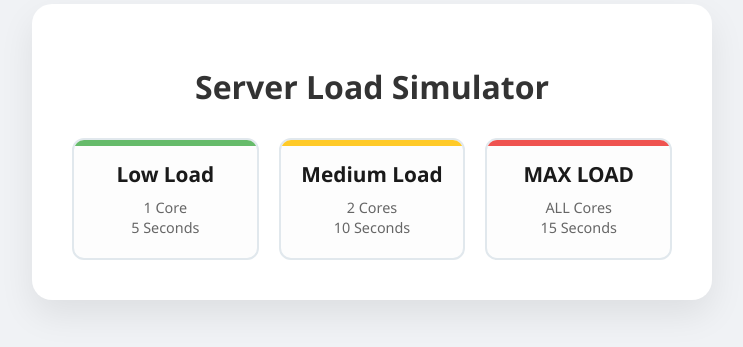
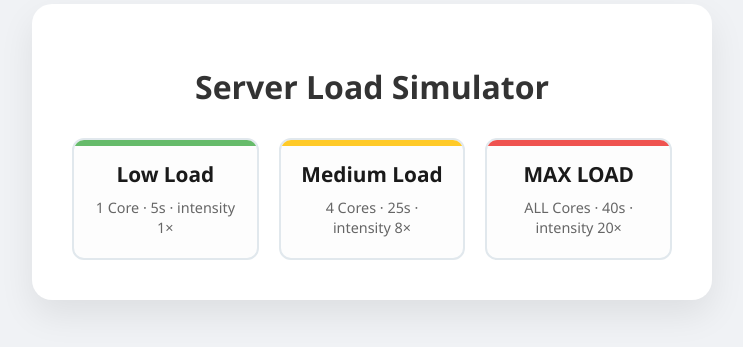
Before and after one commit to kboretska/PeEx-tasks, a Flask app: page / in a window 1280 px wide. Shown: the part 248-595 px from the top of the page, without its empty margins (268-1011 px from the left). Run offline with Flask 3, Linux system fonts and the light colour scheme.

Commit message:
Add Azure Terraform infra, update CI for GHCR deploy, app load tuning

```diff
--- a/app.py
+++ b/app.py
@@ -6,11 +6,14 @@ app = Flask(__name__)
 
 
 class CPULoadSimulator:
+    BASE_INNER = 10000
+
     @staticmethod
-    def run(duration_seconds: int):
+    def run(duration_seconds: int, intensity: int = 1):
+        inner = max(1, intensity) * CPULoadSimulator.BASE_INNER
         end_time = time.time() + duration_seconds
         while time.time() < end_time:
-            sum(i * i for i in range(10000))
+            sum(i * i for i in range(inner))
 
 
 @app.route('/')
@@ -29,6 +32,7 @@ def start_load():
 
     duration = int(data.get('duration', 5))
     cores = int(data.get('cores', 1))
+    intensity = int(data.get('intensity', 1))
 
     if duration <= 0:
         return jsonify({"error": "duration must be greater than 0"}), 400
@@ -36,13 +40,16 @@ def start_load():
     if cores < 0:
         return jsonify({"error": "cores must be 0 or greater"}), 400
 
+    if intensity < 1:
+        return jsonify({"error": "intensity must be at least 1"}), 400
+
     max_cores = multiprocessing.cpu_count()
     cores_to_use = max_cores if cores == 0 else min(cores, max_cores)
 
     for _ in range(cores_to_use):
         multiprocessing.Process(
             target=CPULoadSimulator.run,
-            args=(duration,)
+            args=(duration, intensity),
         ).start()
 
     return jsonify({
--- a/templates/index.html
+++ b/templates/index.html
@@ -87,17 +87,17 @@
     <div class="container">
         <h1>Server Load Simulator</h1>
         <div class="load-grid">
-            <div class="load-card low" onclick="startLoad(1, 5)">
+            <div class="load-card low" onclick="startLoad(1, 5, 1)">
                 <div class="load-title">Low Load</div>
-                <div class="load-desc">1 Core <br> 5 Seconds</div>
+                <div class="load-desc">1 Core · 5s · intensity 1×</div>
             </div>
-            <div class="load-card med" onclick="startLoad(2, 10)">
+            <div class="load-card med" onclick="startLoad(4, 25, 8)">
                 <div class="load-title">Medium Load</div>
-                <div class="load-desc">2 Cores <br> 10 Seconds</div>
+                <div class="load-desc">4 Cores · 25s · intensity 8×</div>
             </div>
-            <div class="load-card high" onclick="startLoad(0, 15)">
+            <div class="load-card high" onclick="startLoad(0, 40, 20)">
                 <div class="load-title">MAX LOAD</div>
-                <div class="load-desc">ALL Cores <br> 15 Seconds</div>
+                <div class="load-desc">ALL Cores · 40s · intensity 20×</div>
             </div>
         </div>
         <div id="status"></div>
@@ -105,15 +105,16 @@
 
     <script>
         // Clean JS function using moderne fetch()
-        function startLoad(cores, duration) {
+        function startLoad(cores, duration, intensity) {
             const statusDiv = document.getElementById('status');
-            statusDiv.innerText = `Starting load on ${cores === 0 ? 'ALL' : cores} cores...`;
+            const inten = intensity != null ? intensity : 1;
+            statusDiv.innerText = `Starting load on ${cores === 0 ? 'ALL' : cores} cores (intensity ×${inten})...`;
             statusDiv.style.display = 'block';
 
             fetch('/start', {
                 method: 'POST',
                 headers: {'Content-Type': 'application/json'},
-                body: JSON.stringify({cores: cores, duration: duration})
+                body: JSON.stringify({cores: cores, duration: duration, intensity: inten})
             }).then(res => res.json()).then(data => {
                 statusDiv.innerText = data.status;
             }).catch(err => {
```
Also changed, not shown: app_web.py (+10 -3 lines), .github/workflows/cicd.yml, infra/azure/README.md (added), 13 other files.
